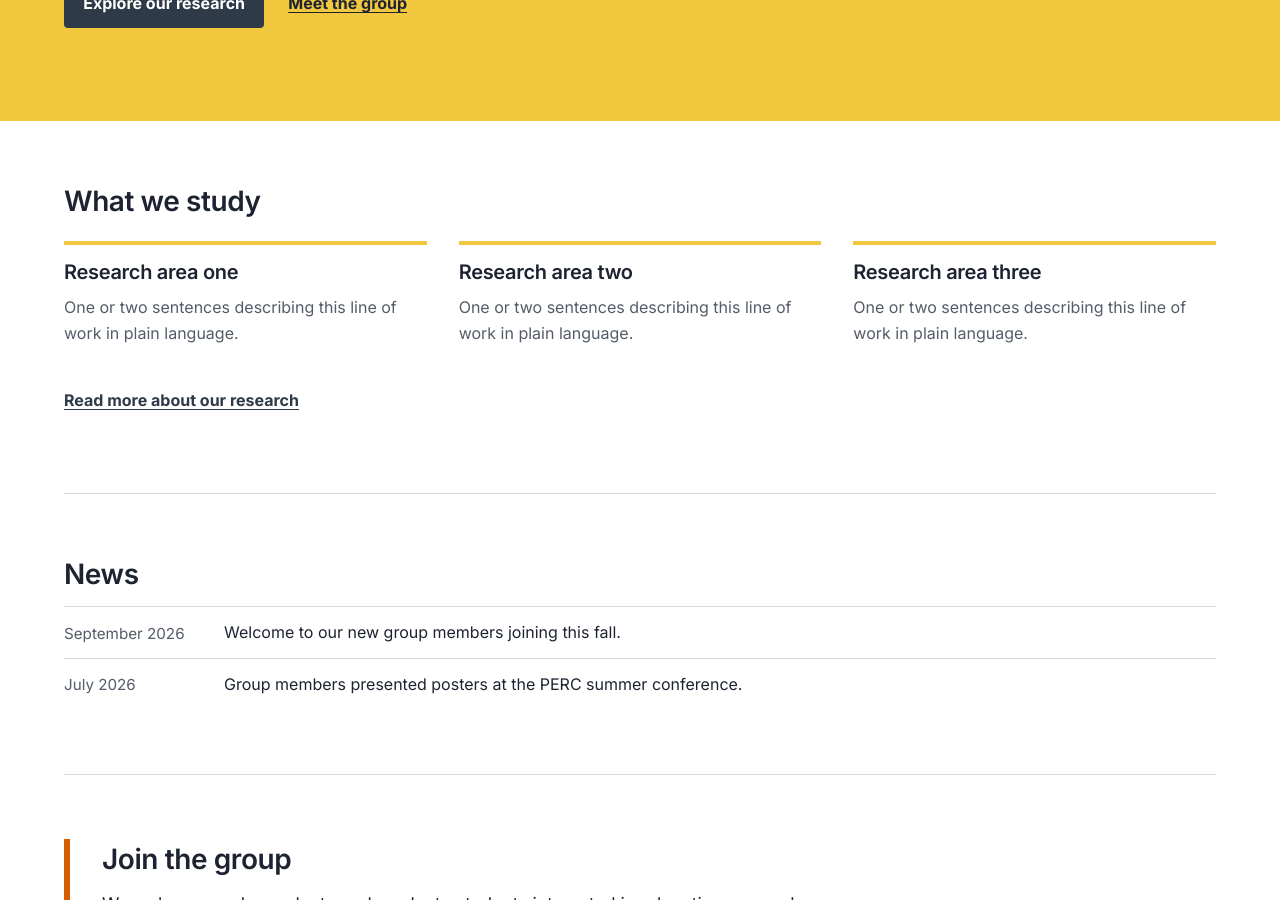
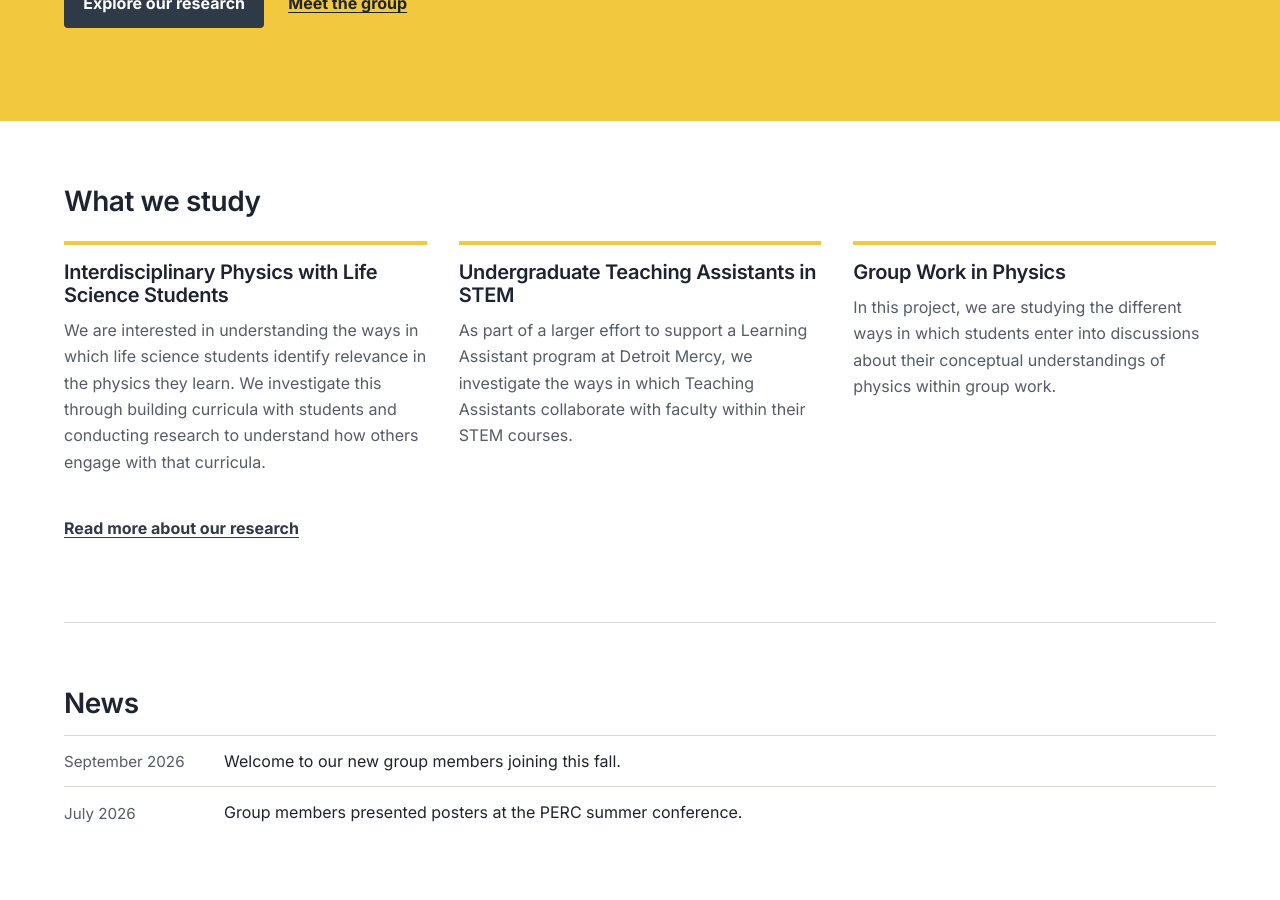
Before and after one commit to rpdalka/dalkaperg-site, a Jekyll site: the page built from index.html, in a window 1280 px wide and 900 px high, scrolled down 409 px. Built offline with Jekyll 4.4.1, drawn with Linux system fonts in a browser that asks for light colours.

Commit message:
Update research.yml

```diff
--- a/_data/research.yml
+++ b/_data/research.yml
@@ -1,20 +1,16 @@
 # Research areas. "summary" shows on the home page; "description" shows on
 # the Research page and can use Markdown (links, *italics*, lists).
-- title: Research area one
-  summary: One or two sentences describing this line of work in plain language.
+- title: Interdisciplinary Physics with Life Science Students
+  summary: We are interested in understanding the ways in which life science students identify relevance in the physics they learn. We investigate this through building curricula with students and conducting research to understand how others engage with that curricula.
   description: |
-    A longer description of this research area: the questions you ask, the
-    methods you use, and why it matters for students and instructors.
-    Replace this placeholder with your own text.
+    <need to add description>
 
-- title: Research area two
-  summary: One or two sentences describing this line of work in plain language.
+- title: Undergraduate Teaching Assistants in STEM
+  summary: As part of a larger effort to support a Learning Assistant program at Detroit Mercy, we investigate the ways in which Teaching Assistants collaborate with faculty within their STEM courses.
   description: |
-    A longer description of this research area. You can include links, such as
-    [a related paper](https://example.com), and multiple paragraphs.
+    <need to add description>
 
-- title: Research area three
-  summary: One or two sentences describing this line of work in plain language.
+- title: Group Work in Physics
+  summary: In this project, we are studying the different ways in which students enter into discussions about their conceptual understandings of physics within group work.
   description: |
-    A longer description of this research area. Delete any entry you don't
-    need, or copy one to add more.
+    <need to add description>
```
